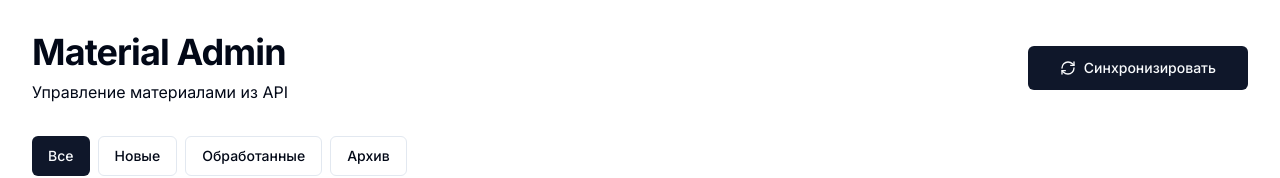
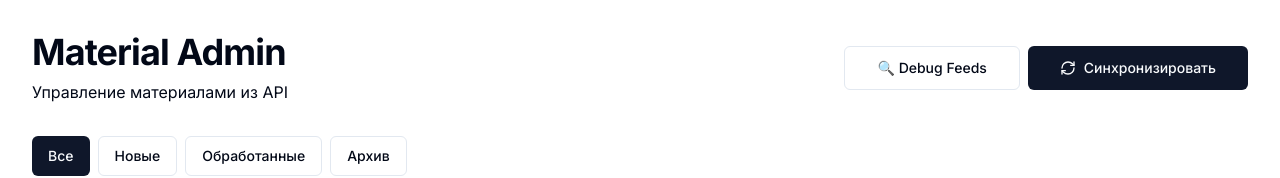
Before and after one commit to x35m/syndicateadmin, a Next.js app: page / in a window 1280 px wide. Shown: the top 178 px of the page. Built offline with nearby package versions, Linux system fonts and the light colour scheme; no server answers; the database is empty.

Commit message:
feat: Add debug endpoint and button to inspect CommaFeed feeds

```diff
--- /dev/null
+++ b/app/api/debug-feeds/route.ts
@@ -0,0 +1,40 @@
+import { NextResponse } from 'next/server'
+import { apiService } from '@/lib/api-service'
+
+export async function GET() {
+  try {
+    // Получаем список всех фидов
+    const subscriptions = await apiService.getSubscriptions()
+
+    // Получаем подробную информацию по каждому фиду
+    const feedDetails = []
+
+    for (const feed of subscriptions) {
+      const materials = await apiService.fetchFromFeed(feed.id, 5) // Берем только 5 последних для теста
+      feedDetails.push({
+        id: feed.id,
+        name: feed.name || feed.feedName || 'Unknown',
+        url: feed.url || feed.feedUrl || 'Unknown',
+        totalMaterials: materials.length,
+        sampleTitles: materials.slice(0, 3).map(m => m.title),
+      })
+    }
+
+    return NextResponse.json({
+      success: true,
+      data: {
+        totalFeeds: subscriptions.length,
+        feeds: feedDetails,
+      },
+    })
+  } catch (error) {
+    console.error('Debug feeds error:', error)
+    return NextResponse.json(
+      {
+        success: false,
+        error: error instanceof Error ? error.message : 'Failed to get feeds info'
+      },
+      { status: 500 }
+    )
+  }
+}
--- a/app/page.tsx
+++ b/app/page.tsx
@@ -71,14 +71,24 @@ export default function Home() {
   const handleSync = async () => {
     setSyncing(true)
     try {
+      console.log('🔄 Starting sync...')
       const response = await fetch('/api/sync', { method: 'POST' })
       const result = await response.json()
+
+      console.log('📊 Sync result:', result)
 
       if (result.success) {
         await fetchMaterials(filter)
         await fetchStats()
 
         const stats = result.data
+        console.log('✅ Sync stats:', {
+          new: stats.new,
+          updated: stats.updated,
+          fetched: stats.fetched,
+          errors: stats.errors
+        })
+
         alert(
           `✅ Умная синхронизация завершена!\n\n` +
           `📥 Новых материалов: ${stats.new || 0}\n` +
@@ -87,6 +97,7 @@ export default function Home() {
           `${stats.errors > 0 ? `❌ Ошибок: ${stats.errors}\n` : ''}`
         )
       } else {
+        console.error('❌ Sync failed:', result.error)
         alert(`Ошибка синхронизации: ${result.error}`)
       }
     } catch (error) {
@@ -94,6 +105,30 @@ export default function Home() {
       alert('Ошибка при синхронизации')
     } finally {
       setSyncing(false)
+    }
+  }
+
+  const handleDebugFeeds = async () => {
+    try {
+      console.log('🔍 Fetching feeds debug info...')
+      const response = await fetch('/api/debug-feeds')
+      const result = await response.json()
+
+      if (result.success) {
+        console.log('📡 CommaFeed Feeds:', result.data)
+        alert(
+          `📡 Информация о фидах в CommaFeed:\n\n` +
+          `Всего фидов: ${result.data.totalFeeds}\n\n` +
+          result.data.feeds.map((f: any) =>
+            `• ${f.name}\n  ID: ${f.id}\n  Материалов (тест): ${f.totalMaterials}`
+          ).join('\n\n')
+        )
+      } else {
+        alert(`Ошибка: ${result.error}`)
+      }
+    } catch (error) {
+      console.error('Error fetching debug feeds:', error)
+      alert('Ошибка при получении информации о фидах')
     }
   }
 
@@ -185,6 +220,14 @@ export default function Home() {
               Управление материалами из API
             </p>
           </div>
+          <div className="flex gap-2">
+            <Button
+              onClick={handleDebugFeeds}
+              variant="outline"
+              size="lg"
+            >
+              🔍 Debug Feeds
+            </Button>
             <Button
               onClick={handleSync}
               disabled={syncing}
@@ -193,6 +236,7 @@ export default function Home() {
               <RefreshCw className={`mr-2 h-4 w-4 ${syncing ? 'animate-spin' : ''}`} />
               {syncing ? 'Синхронизация...' : 'Синхронизировать'}
             </Button>
+          </div>
         </div>
 
         {/* Stats Cards */}
```
Lines whose indentation alone changed are shown as unchanged.
